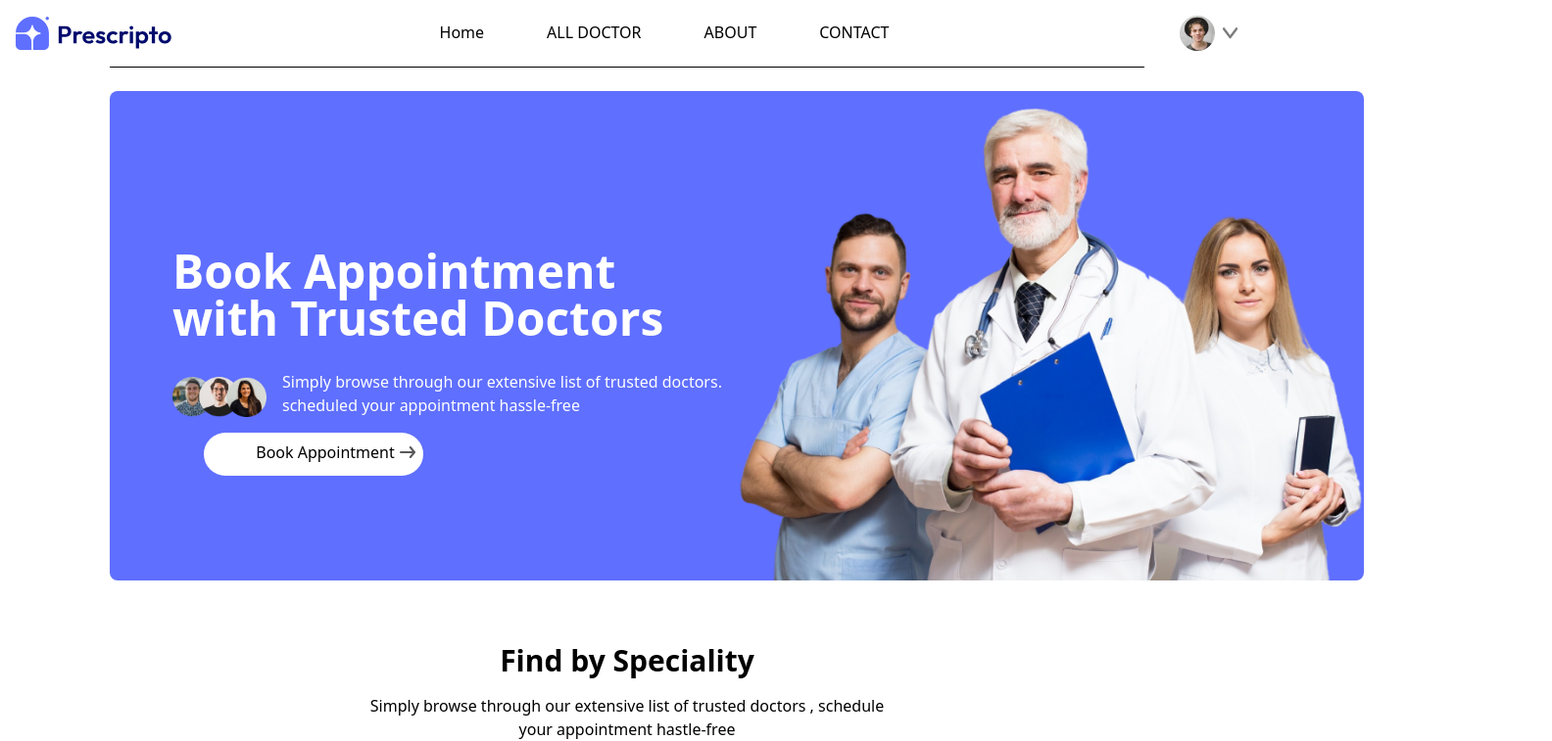
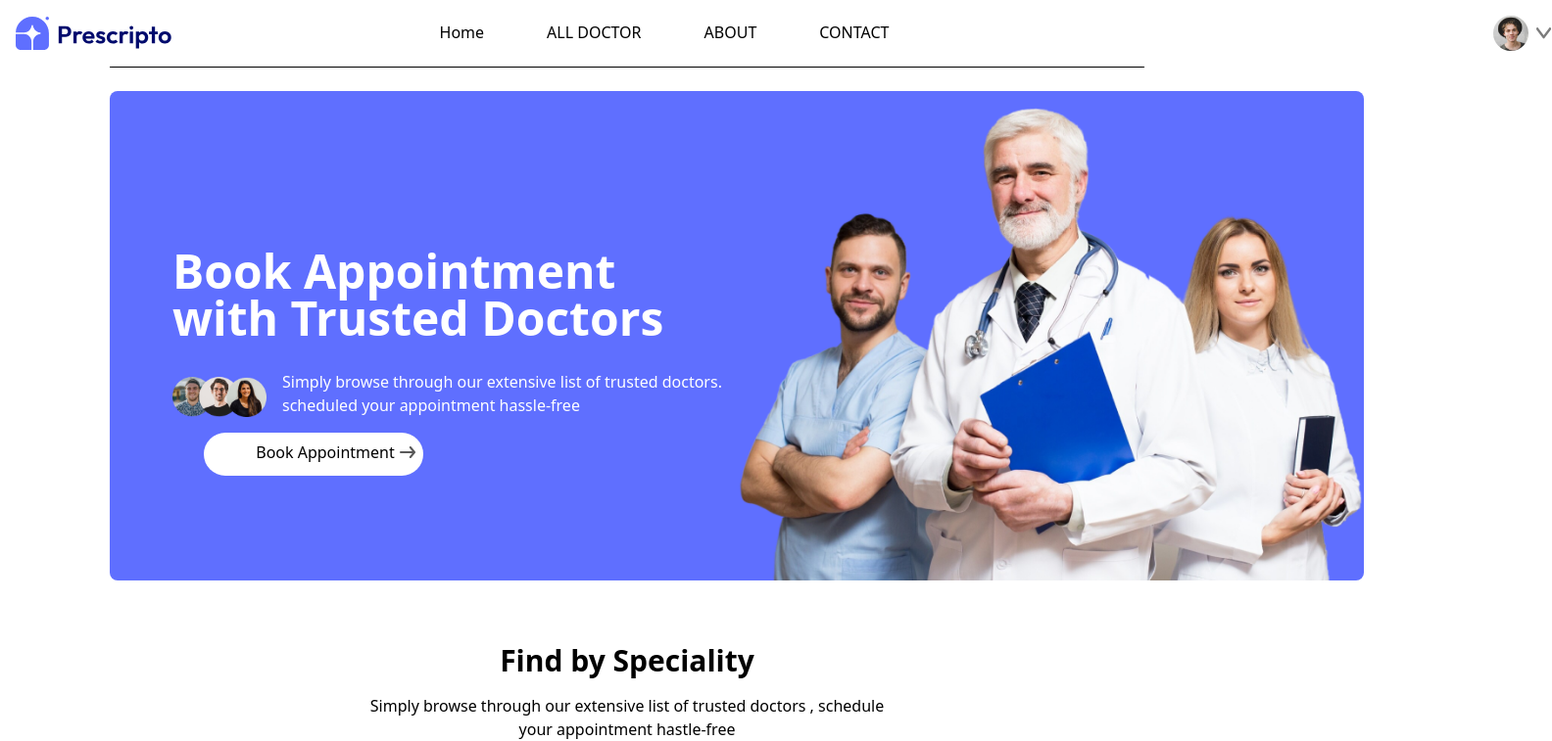
Before and after one commit to Mani-sh27/Prescripto, a React (Vite) app: page / in a window 1280 px wide. Shown: the top 757 px of the page at 98% size, 1584 px wide, since content can reach past the window. Built offline with nearby package versions, Linux system fonts and the light colour scheme.

Commit message:
auto commit

```diff
--- a/src/components/Navbar.jsx
+++ b/src/components/Navbar.jsx
@@ -37,7 +37,7 @@ const Navbar = () => {
         {/* Profile or Button */}
         {
           token ? (
-            <div className='flex items-center gap-2  sm:flex relative left-'>
+            <div className='flex items-center gap-2  sm:flex relative left-80'>
               <img className='w-9 rounded-full' src={assets.profile_pic} alt="" />
               <img className='w-4 cursor-pointer' src={assets.dropdown_icon} alt="" />
               <div className='hidden'>
```
